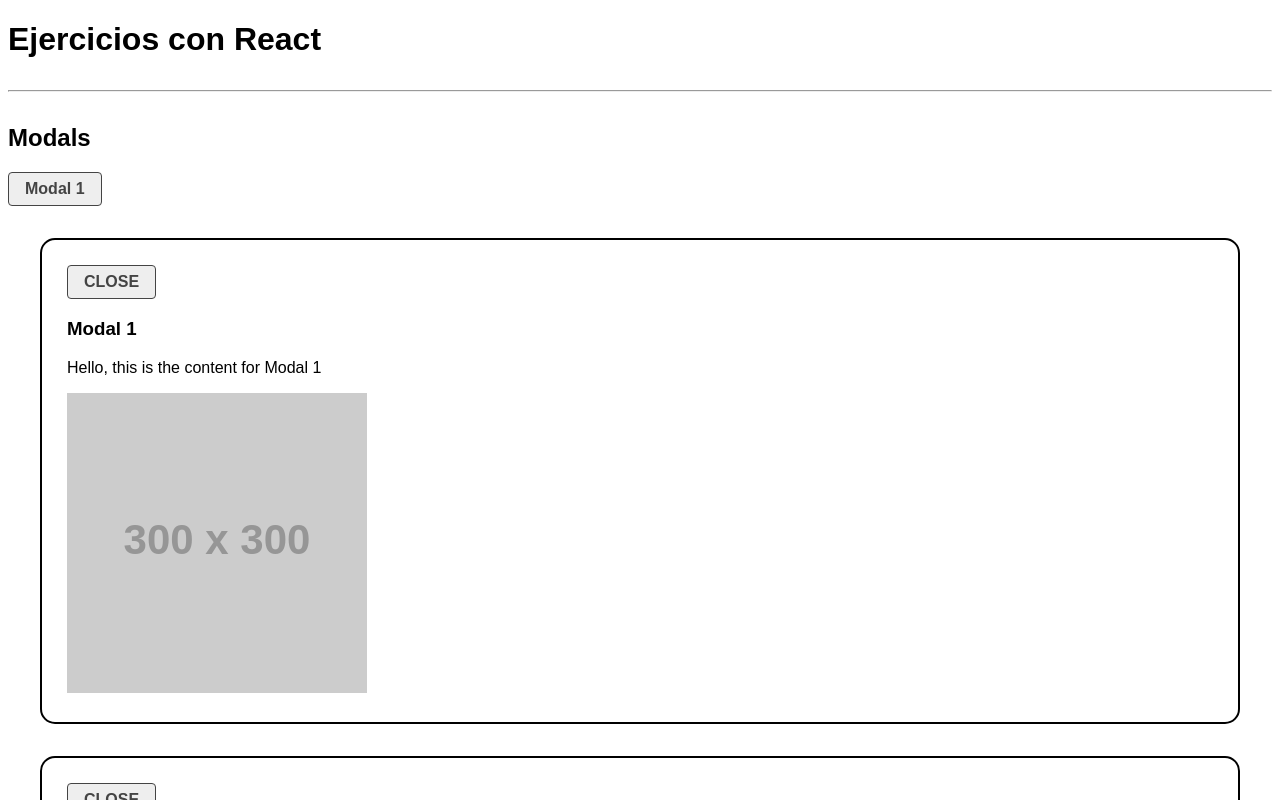
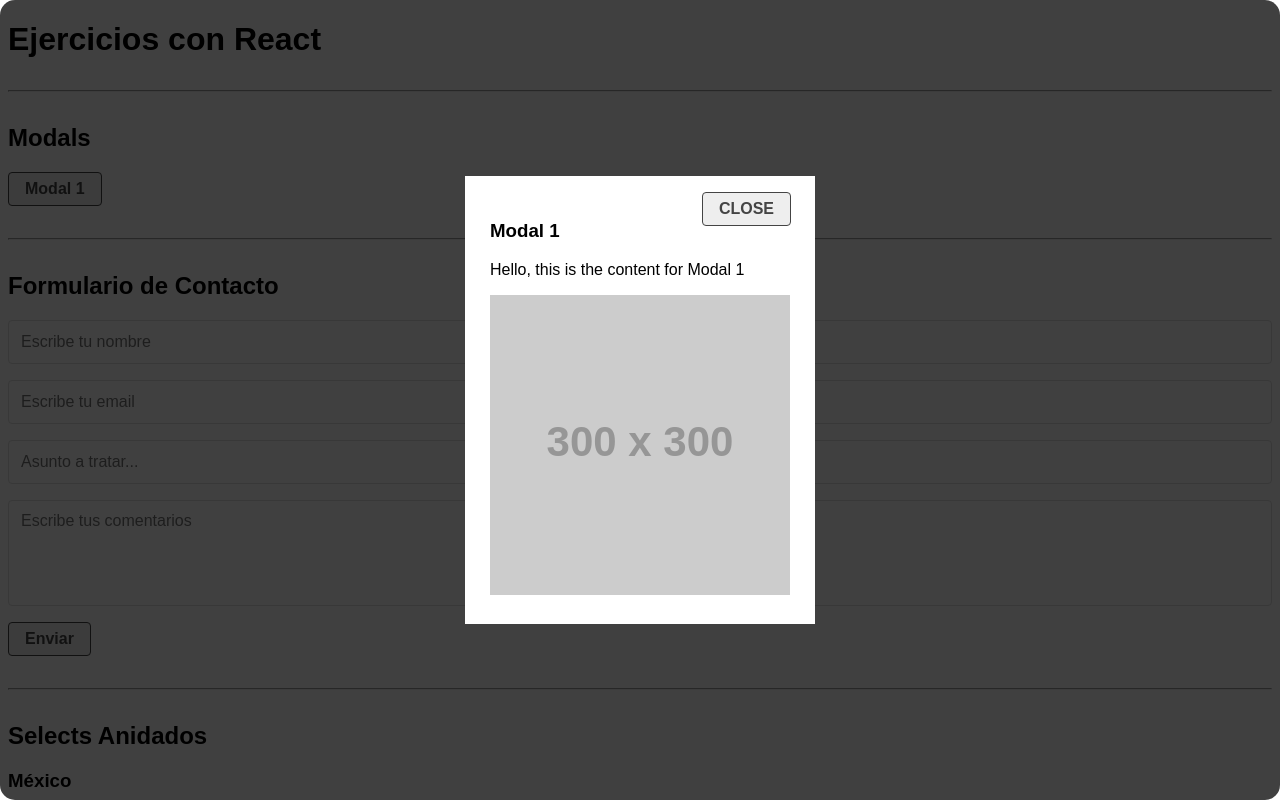
Before and after one commit to hector-mendoza/react, a React (Create React App) app in the folder crud/: page / in a window 1280 px wide. Shown: the top 800 px of the page. Built offline with nearby package versions, Linux system fonts and the light colour scheme; no server answers; data requests are answered from the project's data file.

Commit message:
Modal: Component Logic & Styling

```diff
--- a/crud/src/components/Modal.css
+++ b/crud/src/components/Modal.css
@@ -1,6 +1,35 @@
 .modal {
-    border: 2px solid #000;
+    position: fixed;
+    top: 50%;
+    left: 50%;
+    width: 100vw;
+    min-height: 100vh;
+    justify-content: center;
+    align-items: center;
+    background: rgba(0, 0, 0, .75);
+    display: none;
     border-radius: 15px;
+    transform: translate(-50%, -50%);
+    z-index: 999;
+}
+
+.modal.is-open {
+    display: flex;
+}
+
+.modal-container {
+    position: relative;
+    background-color: #FFF;
     padding: 25px;
-    margin: 2rem;
+    min-width: 320px;
+    max-width: 480px;
+    min-height: 200px;
+    overflow-y: auto;
+    max-height: 600px;
 }
+
+.modal-close {
+    position: absolute;
+    top: 1rem;
+    right: 1rem;
+}
--- a/crud/src/components/Modals.js
+++ b/crud/src/components/Modals.js
@@ -1,7 +1,15 @@
 import React from 'react';
+import { useModal } from '../hooks/useModal';
 import Modal from './Modal';
 
 const Modals = () => {
+
+    // only for Modal 1
+    const [isOpenModal1, openModal1, closeModal1] = useModal(false);
+
+    // only for Modal 2
+    const [isOpenModal2, openModal2, closeModal2] = useModal(false);
+
     return (
         <div>
             <h2>Modals</h2>
@@ -11,11 +19,11 @@ const Modals = () => {
                 <p>Hello, this is the content for Modal 1</p>
                 <img src='https://via.placeholder.com/300.png/09f/fffC/O' alt='animals' />
             </Modal>
-            <Modal>
+            {/* <Modal>
                 <h3>Modal 2</h3>
                 <p>Hello, this is the content for Modal 2</p>
                 <img src='https://via.placeholder.com/200.png/09f/fffC/O' alt='animals' />
-            </Modal>
+            </Modal> */}
         </div>
     );
 }
--- a/crud/src/hooks/useModal.js
+++ b/crud/src/hooks/useModal.js
@@ -1,5 +1,12 @@
+import { useState } from "react";
+
 // Custom Hook for our Modals
+export const useModal = (initialValue = false) => {
+    const [isOpen, setIsOpen] = useState(initialValue);
 
-export const useModal = () => {
-    return '';
+    const openModal = () => setIsOpen(true);
+    const closeModal = () => setIsOpen(false);
+
+    // in this case, return everything as array
+    return [isOpen, openModal, closeModal];
 };
```
